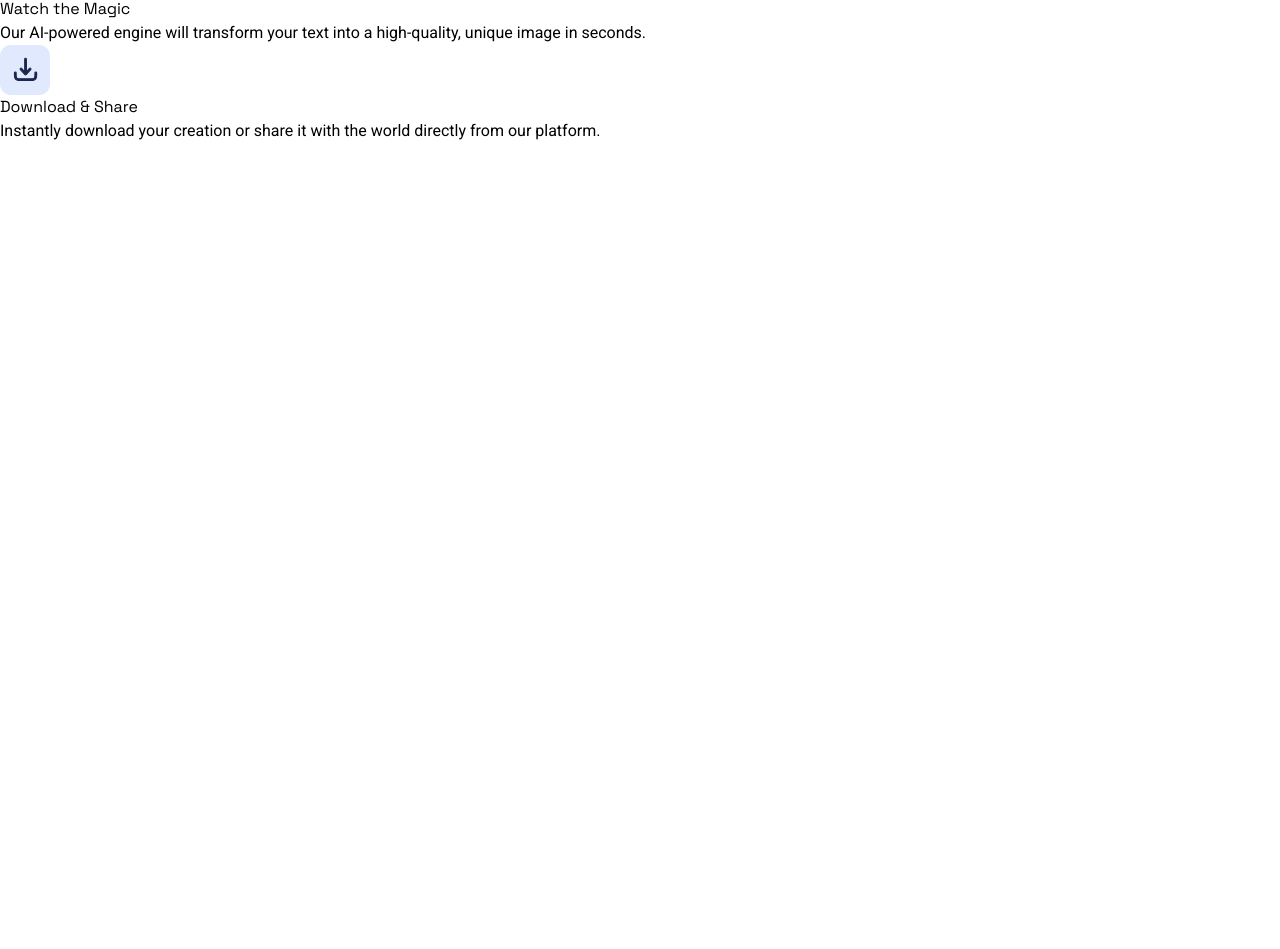
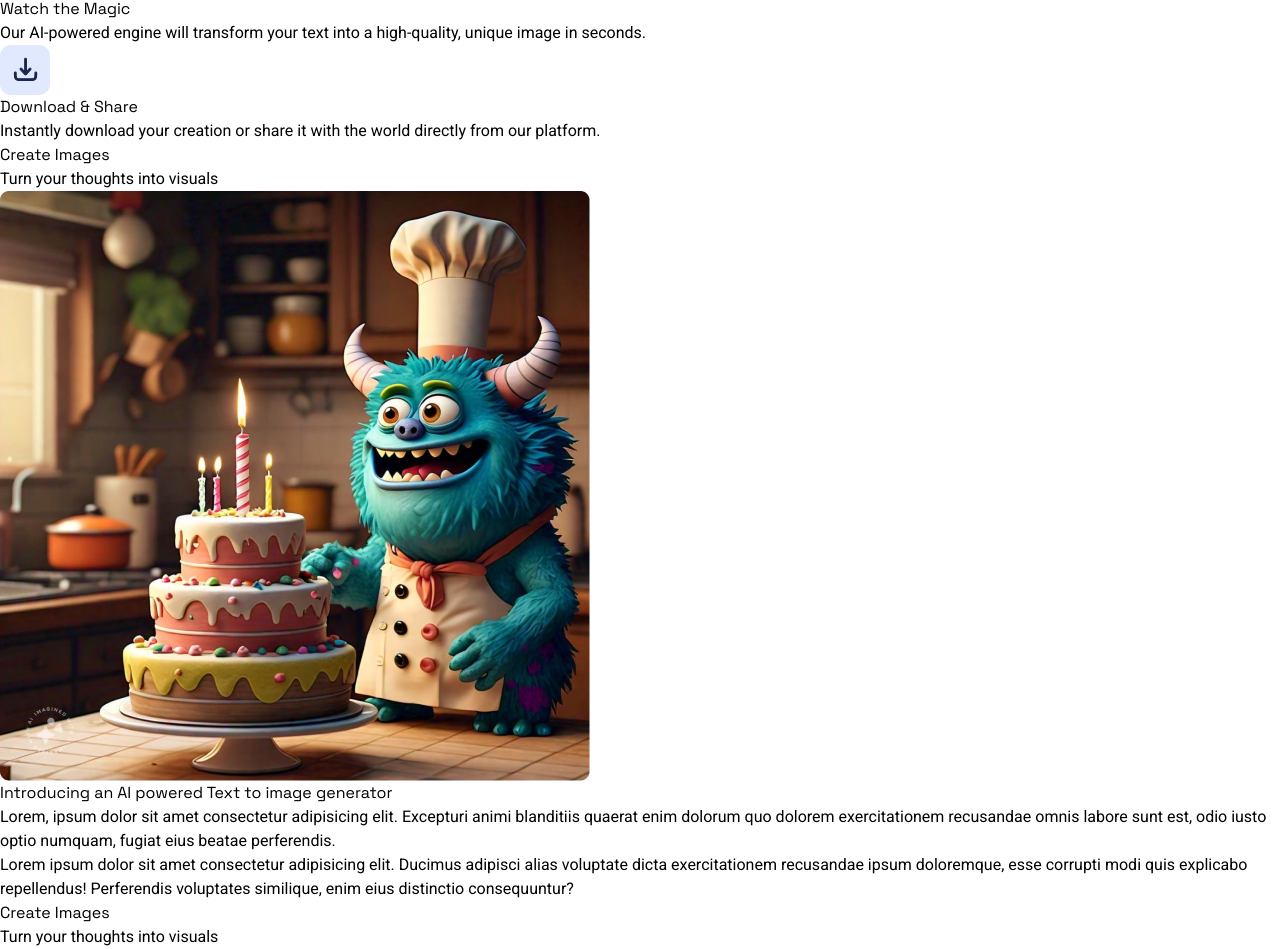
Before and after one commit to maximistic/TexPix, a React (Vite) app in the folder client/: page / in a window 1280 px wide. Shown: the part 4075-5024 px from the top of the page. Before the commit the page ends 4218 px from the top, so only its background shows below. Built offline with nearby package versions, Linux system fonts and the light colour scheme.

Commit message:
testimonials creation

```diff
--- /dev/null
+++ b/client/src/components/Testimonials.jsx
@@ -0,0 +1,11 @@
+
+const Testimonials = () => {
+  return (
+    <div className="flex flex-col items-center justify-center my-20 py-12">
+        <h1 className="text-3xl sm:text-4xl font-semibold mb-2">Create Images</h1>
+        <p className="text-gray-500 mb-8">Turn your thoughts into visuals</p>
+    </div>
+  )
+}
+
+export default Testimonials
--- a/client/src/pages/Home.jsx
+++ b/client/src/pages/Home.jsx
@@ -1,11 +1,15 @@
+import Desc from "../components/Desc"
 import Hero from "../components/Hero"
 import Howto from "../components/Howto"
+import Testimonials from "../components/Testimonials"
 
 const Home = () => {
   return (
     <div>
       <Hero />
       <Howto />
+      <Desc />
+      <Testimonials />
     </div>
   )
 }
```
